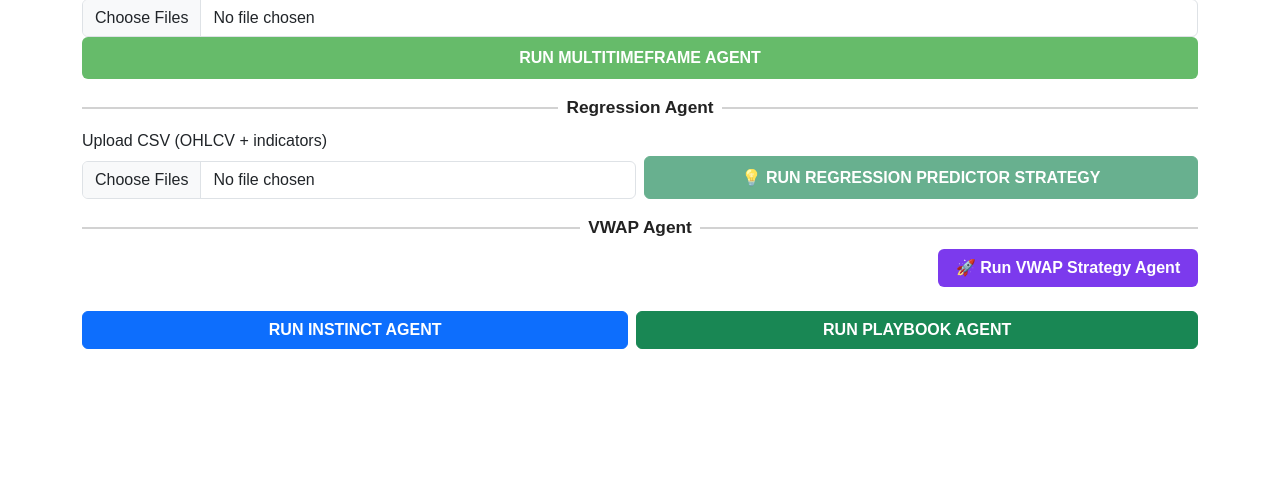
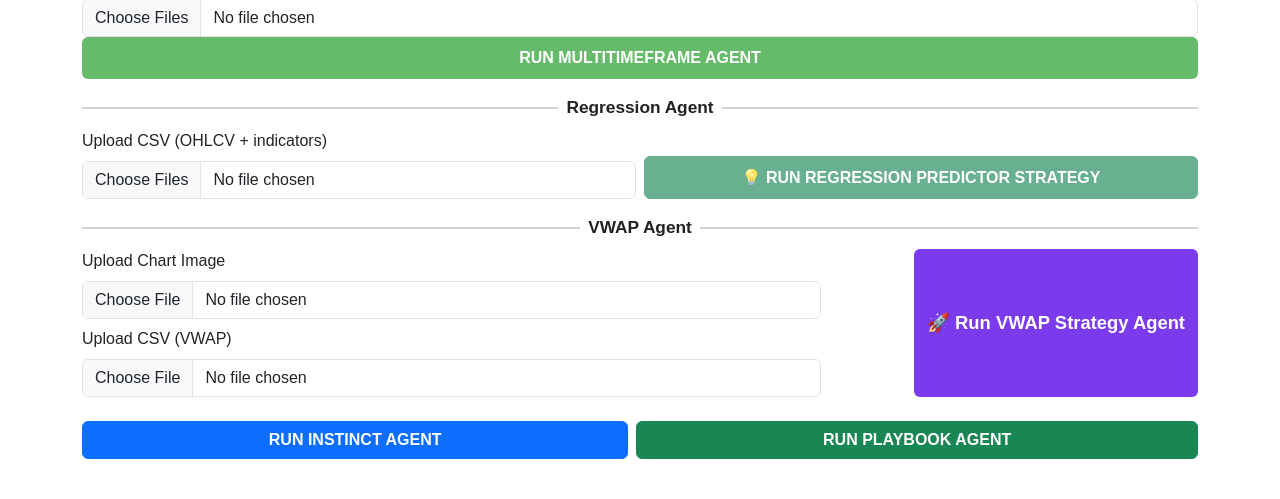
Before and after one commit to OfirItzhaky/intra-algo, a Flask app: page /scalp-agent in a window 1280 px wide. Shown: the part 650-1149 px from the top of the page. Before the commit the page ends 999 px from the top, so only its background shows below. Run offline with Flask 3, Linux system fonts and the light colour scheme; parts of the project's set-up code (start-up, migrations or seed data) failed here and were passed over; some libraries are stand-ins or nearby versions.

Commit message:
wip fronend change

```diff
--- a/research_agent/templates/scalp_agent.html
+++ b/research_agent/templates/scalp_agent.html
@@ -134,8 +134,20 @@
             <span style="font-weight: bold; color: #222; font-size: 1.08rem; white-space:nowrap;">VWAP Agent</span>
             <hr class="flex-grow-1 ms-2" style="height:2px; background:#222; opacity:0.2; border:none; margin:0;">
           </div>
-          <div class="d-flex justify-content-end mb-3">
-            <button id="run-vwap-strategy-btn" type="button" class="btn" style="display:inline-block; min-width:260px; background-color: #7c3aed; color: #fff; font-weight: 600; border-radius: 0.375rem; transition: background 0.2s;" title="Run VWAP Strategy Agent">🚀 Run VWAP Strategy Agent</button>
+          <div class="mb-3 d-flex flex-row gap-2" style="width: 100%; align-items: stretch;">
+            <div style="flex: 2; display: flex; flex-direction: column; gap: 0.5rem;">
+              <div>
+                <label for="vwap_image_file" class="form-label">Upload Chart Image</label>
+                <input type="file" class="form-control" id="vwap_image_file" name="vwap_image_file" accept="image/*">
+              </div>
+              <div>
+                <label for="vwap_csv_file" class="form-label">Upload CSV (VWAP)</label>
+                <input type="file" class="form-control" id="vwap_csv_file" name="vwap_csv_file" accept=".csv,.txt,.xlsx,.xls">
+              </div>
+            </div>
+            <div style="flex: 1; display: flex; align-items: stretch; justify-content: flex-end;">
+              <button id="run-vwap-strategy-btn" type="button" class="btn h-100" style="display:inline-block; min-width:260px; background-color: #7c3aed; color: #fff; font-weight: 600; border-radius: 0.375rem; transition: background 0.2s; font-size: 1.15rem; height: 100%; white-space: normal;">🚀 Run VWAP Strategy Agent</button>
+            </div>
           </div>
           <div id="csv-summary-list" class="mb-2"></div>
           {% if csv_summaries and csv_summaries|length > 0 %}
```
